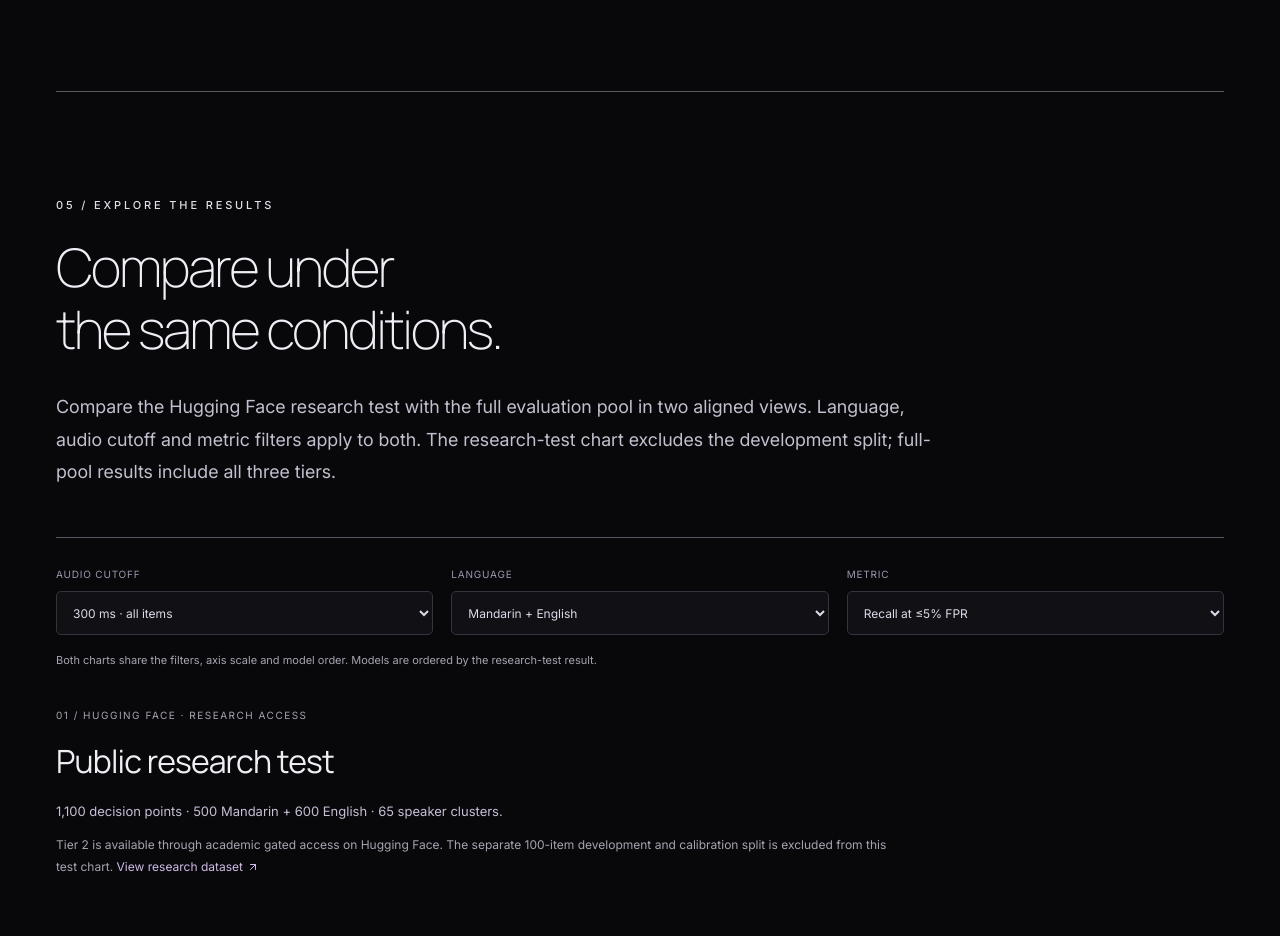
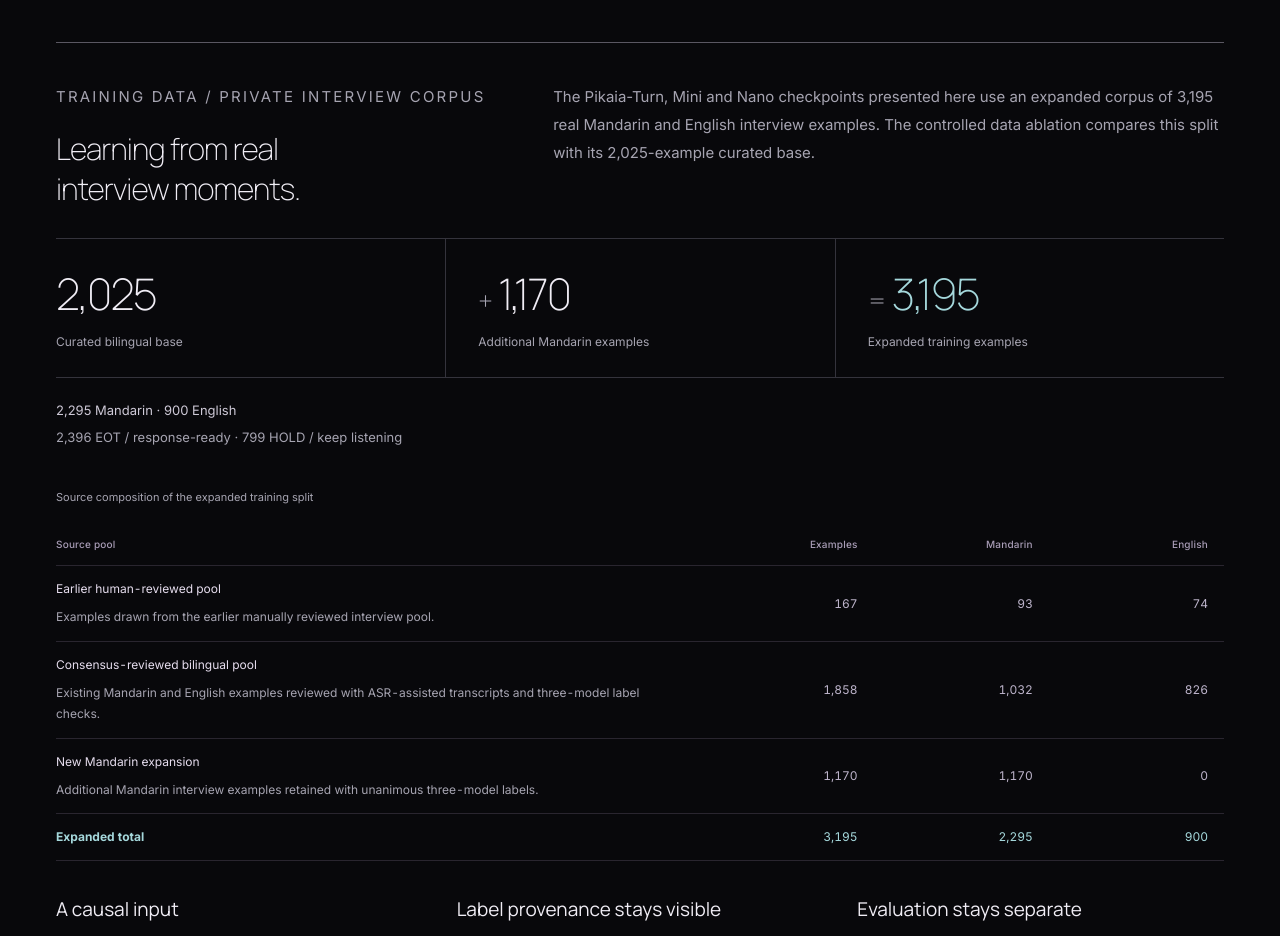
Before and after one commit to Pikaia-AI/interview-eou-report, a Next.js app: page / in a window 1280 px wide. Shown: the part 5520-6456 px from the top of the page. Built offline with nearby package versions, Linux system fonts and the light colour scheme.

Commit message:
Document Pikaia training corpus and label provenance

```diff
--- a/app/report-page.tsx
+++ b/app/report-page.tsx
@@ -3,6 +3,7 @@ import { ArrowUpRight, ArrowRight, Download, ChevronDown } from 'lucide-react';
 import data from './report-data.json';
 import { Header, Contents, Timeline, ResultsExplorer, CascadeExplorer, Citation, DisclosureLinks } from './report-ui';
 import { ContextAblation } from './context-ablation';
+import { TrainingData } from './training-data';
 
 type Reference = { id:string; title:string; URL?:string; DOI?:string; author?:{literal?:string;given?:string;family?:string}[]; issued?:{'date-parts':number[][]} };
 const references:Reference[] = data.references;
@@ -58,6 +59,7 @@ export default function Home() {
   <SectionTitle number="04" label="The reference models">One question.<br/>Three compute budgets.</SectionTitle><p className="section-intro">The Pikaia-Turn family reads raw user audio together with the agent’s preceding question. It can use the agent’s own text without waiting for user ASR. Context dropout also permits evaluation with an empty prompt.</p>
   <div className="model-grid"><article><p className="micro-label">FLAGSHIP / SERVER</p><p className="model-size">2.3<span>B</span></p><h3>Pikaia-Turn</h3><p>Dual-backbone cross-modal adaptation, speech-boundary prosody and prompt-conditioned fusion for long-form interviews.</p><dl><dt>Tier 2 ROC-AUC</dt><dd>0.9658</dd><dt>Tier 2 recall @5% FPR</dt><dd>84.48%</dd></dl></article><article><p className="micro-label">SINGLE BACKBONE / SERVER</p><p className="model-size">0.6<span>B</span></p><h3>Pikaia-Turn-Mini</h3><p>A standalone server detector with roughly one quarter of the flagship’s parameter count and strong 600 ms discrimination.</p><dl><dt>Full 600 ms ROC-AUC</dt><dd>0.9680</dd><dt>Full cascade Wait@5%</dt><dd>395.3 ms</dd></dl></article><article><p className="micro-label">CAUSAL STREAMING / CPU</p><p className="model-size">6.7<span>M</span></p><h3>Pikaia-Turn-Nano</h3><p>A turn-start prompt encoder and running utterance state bring context to a compact, frame-synchronous audio model.</p><dl><dt>Tier 2 recall @5% FPR</dt><dd>56.03%</dd><dt>Gain over Turn-1-Mini</dt><dd>+35.77 pp</dd></dl></article></div>
   <Source>Proprietary reference models; weights and private training corpora are not open-sourced. Nano is the CPU streaming variant. Mini is a server model. <a href="#chapter-4">Architecture overview <ArrowUpRight size={13}/></a></Source>
+  <TrainingData/>
  </section>
  <section id="results" className="report-section">
   <SectionTitle number="05" label="Explore the results">Compare under<br/>the same conditions.</SectionTitle><p className="section-intro">Compare the Hugging Face research test with the full evaluation pool in two aligned views. Language, audio cutoff and metric filters apply to both. The research-test chart excludes the development split; full-pool results include all three tiers.</p>
--- a/app/report.css
+++ b/app/report.css
@@ -32,6 +32,51 @@
 .chart-selection{font-size:11px;color:var(--muted);margin:7px 0 20px}
 .holdout-values{border-top:1px solid var(--line);padding-top:12px}
 @media(max-width:760px){.explorer-controls.three{grid-template-columns:1fr 1fr}.explorer-controls.three>label:last-child{grid-column:1/-1}.result-panel{padding:30px 0;scroll-margin-top:60px}.result-panel>h3{font-size:27px}.result-scope{font-size:12px}.result-note,.comparison-guide{font-size:11px}.result-panel .chart-heading h4{font-size:18px}.result-panel .chart-heading h4 span{display:block;margin:5px 0 0}.chart-selection{font-size:10px}}
+
+.training-data{margin-top:55px;border-top:1px solid var(--strong-line);scroll-margin-top:100px}
+.training-data .subsection-heading{margin-top:40px}
+.training-data .micro-label{margin-bottom:18px}
+.training-growth{display:grid;grid-template-columns:repeat(3,minmax(0,1fr));border-block:1px solid var(--line)}
+.training-growth>div{padding:26px 0}
+.training-growth>div+div{border-left:1px solid var(--line);padding-left:32px}
+.training-growth strong{display:block;font:200 clamp(30px,3.4vw,45px)/1.35 var(--display);letter-spacing:-.04em}
+.training-growth strong small{color:var(--muted);font-size:25px}
+.training-growth>div:last-child strong{color:var(--cyan)}
+.training-growth span{display:block;font-size:12px;color:var(--muted);margin-top:8px}
+.training-balance{font-size:13px;margin:22px 0 30px;color:#cec9d7}
+.training-balance>span{display:block;margin-top:5px;color:var(--muted)}
+.training-table table{min-width:540px}
+.training-table th:first-child{width:55%;white-space:normal}
+.training-table th>span{display:block;max-width:600px;font-size:12px;line-height:1.8;font-weight:400;color:var(--muted);margin-top:7px}
+.training-table td{text-align:right;font-variant-numeric:tabular-nums}
+.training-table thead th:not(:first-child){text-align:right}
+.training-table tfoot{color:var(--cyan);border-top:1px solid var(--strong-line)}
+.training-methods{display:grid;grid-template-columns:repeat(3,minmax(0,1fr));gap:34px;margin:35px 0}
+.training-methods h4{margin:0 0 13px;font:400 19px/1.4 var(--display)}
+.training-methods p{font-size:13px;color:var(--muted);line-height:1.9}
+.training-source{margin-top:24px}
+@media(max-width:760px){
+ .training-data{margin-top:38px;scroll-margin-top:70px}
+ .training-data .subsection-heading{margin-top:30px}
+ .training-growth>div{padding:18px 8px 18px 0}
+ .training-growth>div+div{padding-left:12px}
+ .training-growth strong{font-size:27px;letter-spacing:-.05em}
+ .training-growth strong small{font-size:16px}
+ .training-growth span{font-size:10px;line-height:1.6}
+ .training-balance{font-size:11px;line-height:1.8;margin-bottom:22px}
+ .training-table th>span{font-size:11px}
+ .training-methods{grid-template-columns:1fr;gap:24px;margin:28px 0}
+ .training-methods h4{font-size:18px;margin-bottom:9px}
+ .training-methods p{font-size:12px}
+}
+
+@media(max-width:440px){
+ .training-growth{grid-template-columns:1fr}
+ .training-growth>div,.training-growth>div+div{display:flex;align-items:baseline;gap:18px;padding:16px 0;border-left:0}
+ .training-growth>div+div{border-top:1px solid var(--line)}
+ .training-growth strong{min-width:100px}
+ .training-growth span{margin:0;font-size:11px}
+}
 
 /* Paired input ablation: a shared scale with visible confidence intervals. */
 .context-ablation{margin-top:60px;border-top:1px solid var(--strong-line);scroll-margin-top:100px}
--- /dev/null
+++ b/app/training-data.tsx
@@ -0,0 +1,44 @@
+import { ChevronDown, Download } from 'lucide-react';
+import data from '../public/report/training-data-summary.json';
+
+const count = (value: number) => value.toLocaleString('en-US');
+
+export function TrainingData() {
+  return <section className="training-data" id="training-data" aria-labelledby="training-data-title">
+    <div className="subsection-heading">
+      <div><p className="micro-label">TRAINING DATA / PRIVATE INTERVIEW CORPUS</p><h3 id="training-data-title">Learning from real<br/>interview moments.</h3></div>
+      <p>The Pikaia-Turn, Mini and Nano checkpoints presented here use an expanded corpus of {count(data.expanded_count)} real Mandarin and English interview examples. The controlled data ablation compares this split with its {count(data.curated_count)}-example curated base.</p>
+    </div>
+    <div className="training-growth" aria-label="Training corpus expansion">
+      <div><strong>{count(data.curated_count)}</strong><span>Curated bilingual base</span></div>
+      <div><strong><small>+</small> {count(data.added_mandarin_count)}</strong><span>Additional Mandarin examples</span></div>
+      <div><strong><small>=</small> {count(data.expanded_count)}</strong><span>Expanded training examples</span></div>
+    </div>
+    <p className="training-balance">{count(data.languages.zh)} Mandarin · {count(data.languages.en)} English<span>{count(data.labels.EOT)} EOT / response-ready · {count(data.labels.HOLD)} HOLD / keep listening</span></p>
+    <div className="table-scroll training-table" role="region" aria-label="Training source composition" tabIndex={0}>
+      <table>
+        <caption>Source composition of the expanded training split</caption>
+        <thead><tr><th scope="col">Source pool</th><th scope="col">Examples</th><th scope="col">Mandarin</th><th scope="col">English</th></tr></thead>
+        <tbody>{data.sources.map(source => <tr key={source.name}>
+          <th scope="row">{source.name}<span>{source.description}</span></th>
+          <td>{count(source.n)}</td><td>{count(source.zh)}</td><td>{count(source.en)}</td>
+        </tr>)}</tbody>
+        <tfoot><tr><th scope="row">Expanded total</th><td>{count(data.expanded_count)}</td><td>{count(data.languages.zh)}</td><td>{count(data.languages.en)}</td></tr></tfoot>
+      </table>
+    </div>
+    <div className="training-methods">
+      <article><h4>A causal input</h4><p>Each example pairs the preceding interviewer question with user audio ending at the decision point, in 16 kHz mono PCM. The target asks whether a listener can naturally respond. Future speech is hidden.</p></article>
+      <article><h4>Label provenance stays visible</h4><p>The corpus combines an earlier human-reviewed source pool with machine-reviewed examples under the response-ready labeling protocol. Three-model agreement is machine consensus; it does not make the entire corpus human-annotated gold data.</p></article>
+      <article><h4>Evaluation stays separate</h4><p>The selected split reserves {count(data.internal_validation_count)} internal validation and {count(data.internal_test_count)} internal test examples. Release audits check participant/interview groups and normalized audio hashes for overlap with the interview benchmark and external evaluation sets.</p></article>
+    </div>
+    <details className="prose-detail training-scope">
+      <summary>Split definitions and release scope <ChevronDown size={17}/></summary>
+      <div className="prose">
+        <p>The historical split identifier contains “2085”; after label filtering, the curated base used here contains 2,025 examples. Adding 1,170 Mandarin examples gives the 3,195-example expanded split. Counts refer to training examples, not distinct interviews or speakers.</p>
+        <p>The three family checkpoints use this same selected split. Table 8 separately reports a 3,891-example strict training arm for the Smart Turn baseline. That larger pool folds in examples from the internal validation/test pool and is not eligible for evaluation on those internal splits.</p>
+        <p>The training corpus remains private. The Hugging Face development and research-test releases are evaluation datasets; they are not the training corpus described here. The public summary exposes aggregate counts and a source-manifest checksum.</p>
+      </div>
+    </details>
+    <p className="source-note training-source">Training-manifest snapshot · November 2026 · <a href="/report/training-data-summary.json" download>Download aggregate summary <Download size={13}/></a> · <a href="#ablations">Data × architecture ablation</a></p>
+  </section>;
+}
--- /dev/null
+++ b/public/report/training-data-summary.json
@@ -0,0 +1,49 @@
+{
+  "title": "Pikaia family training corpus overview",
+  "source": {
+    "manifest": "split2085_expanded.json",
+    "sha256": "9cce75c6787bc357911392de52f875be7b6468e5fd8166f32ecfc81c833631ec"
+  },
+  "access": "Private training corpus; this summary contains aggregate statistics only.",
+  "models": [
+    "Pikaia-Turn",
+    "Pikaia-Turn-Mini",
+    "Pikaia-Turn-Nano"
+  ],
+  "curated_count": 2025,
+  "added_mandarin_count": 1170,
+  "expanded_count": 3195,
+  "languages": {
+    "en": 900,
+    "zh": 2295
+  },
+  "labels": {
+    "EOT": 2396,
+    "HOLD": 799
+  },
+  "sources": [
+    {
+      "name": "Earlier human-reviewed pool",
+      "description": "Examples drawn from the earlier manually reviewed interview pool.",
+      "n": 167,
+      "zh": 93,
+      "en": 74
+    },
+    {
+      "name": "Consensus-reviewed bilingual pool",
+      "description": "Existing Mandarin and English examples reviewed with ASR-assisted transcripts and three-model label checks.",
+      "n": 1858,
+      "zh": 1032,
+      "en": 826
+    },
+    {
+      "name": "New Mandarin expansion",
+      "description": "Additional Mandarin interview examples retained with unanimous three-model labels.",
+      "n": 1170,
+      "zh": 1170,
+      "en": 0
+    }
+  ],
+  "internal_validation_count": 448,
+  "internal_test_count": 447
+}
```
Also changed, not shown: 1 other file (tests, documents, lock files or other folders).
